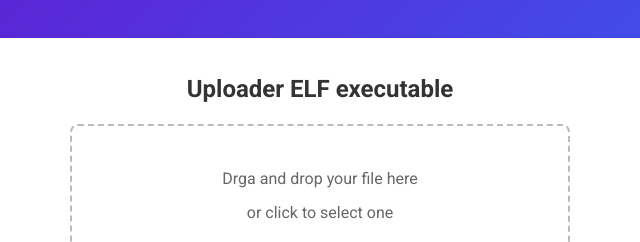
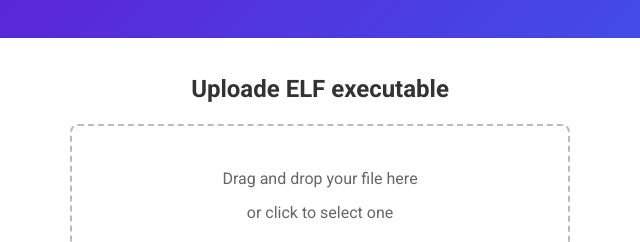
Before and after one commit to NeKroFR/rPack, a plain HTML site: page website/frontend/tool/index.html in a window 1280 px wide. Shown: the part 232-474 px from the top of the page, 320-960 px from the left. Drawn offline with Linux system fonts and the light colour scheme.

Commit message:
Fixing typos

```diff
--- a/website/frontend/tool/index.html
+++ b/website/frontend/tool/index.html
@@ -28,16 +28,16 @@
     <!-- Upload Section -->
     <section class="upload">
       <div class="container upload-content">
-        <h1>Uploader ELF executable</h1>
+        <h1>Uploade ELF executable</h1>
         <div id="drop-zone" class="drop-zone">
-          <p>Drga and drop your file here</p>
+          <p>Drag and drop your file here</p>
           <p>or click to select one</p>
           <input type="file" id="file-input" class="file-input">
         </div>
         <div id="feedback" class="feedback"></div>
         <button id="process-btn" disabled>Pack file</button>
         <div id="packed-file-section" class="packed-file-section" style="display:none;">
-          <h2>Packed file !</h2>
+          <h2>Download your packed file !</h2>
           <a id="download-link" href="#" download></a>
         </div>
       </div>
```
